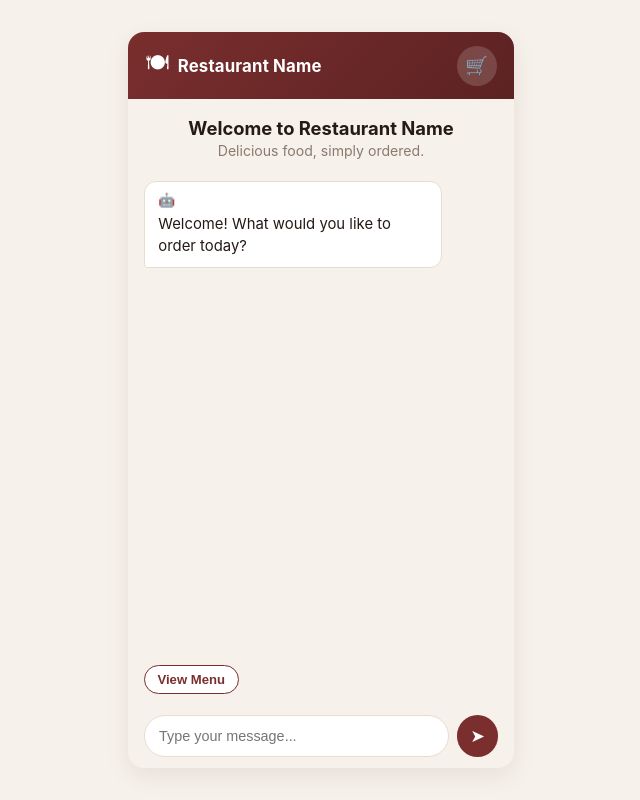
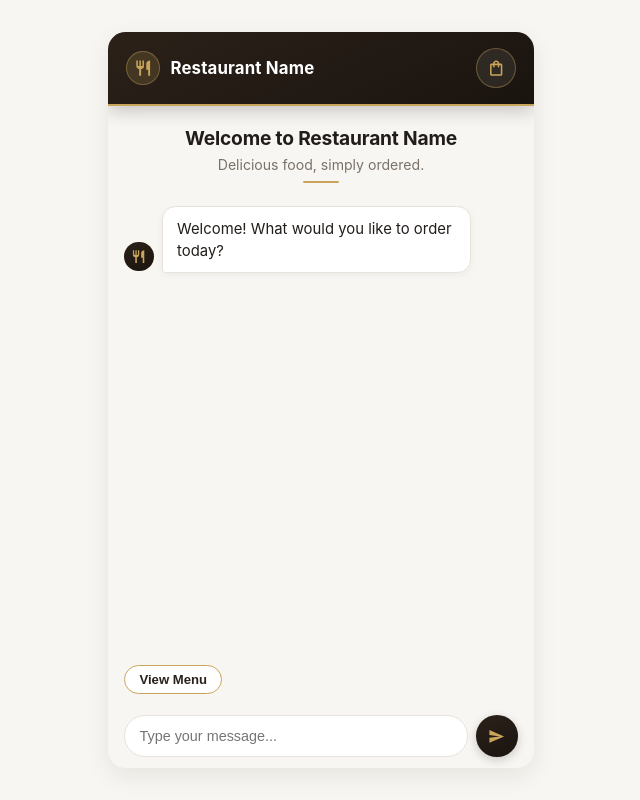
Before and after one commit to SomnathRaj/ai-restraunt-chat-agent, a Flask app: page / in a window 1280 px wide. Shown: the whole page, without its empty margins (319-959 px from the left). Run offline with Flask 3, Linux system fonts and the light colour scheme; data that the repository does not hold is empty; parts of the project's set-up code (start-up, migrations or seed data) failed here and were passed over.

Commit message:
UI updated added GSTNO

```diff
--- a/app/static/css/style.css
+++ b/app/static/css/style.css
@@ -1,22 +1,31 @@
-/* Premium restaurant chat ordering UI (PRD Sections 51-60). */
+/* Premium restaurant chat ordering UI (PRD Sections 51-60).
+
+   Palette: deep espresso/charcoal + refined brass/gold, on a warm ivory
+   surface -- the classic fine-dining web palette (dark + gold + cream),
+   replacing an earlier flat, single-tone maroon that read more "roadside
+   dhaba" than "upscale dining." Two-tone by design: brand (dark) owns
+   structural chrome (header, user bubbles), accent (gold) owns anything
+   actionable (buttons, prices, focus rings) -- that separation is what
+   keeps the UI from reading as one flat color used everywhere. */
 
 :root {
-  --brand: #7a2e2e;
-  --brand-dark: #5c2222;
-  --brand-light: #a8453f;
-  --accent: #d9a441;
-  --bg: #f6f1ea;
+  --brand: #2b2119;
+  --brand-dark: #1a140f;
+  --brand-light: #4a3a2c;
+  --accent: #c9a55c;
+  --accent-dark: #a8843f;
+  --bg: #f8f6f2;
   --surface: #ffffff;
-  --text: #241a16;
-  --text-muted: #8a7a70;
-  --border: #e6dcd0;
-  --success: #2f7a4f;
+  --text: #211d1a;
+  --text-muted: #7a7168;
+  --border: #e8e3da;
+  --success: #2f8f4e;
   --danger: #b23b3b;
-  --radius-lg: 1rem;
-  --radius-md: 0.75rem;
-  --radius-sm: 0.5rem;
-  --shadow: 0 8px 24px rgba(36, 26, 22, 0.08);
-  --shadow-lift: 0 12px 28px rgba(36, 26, 22, 0.16);
+  --radius-lg: 1.1rem;
+  --radius-md: 0.85rem;
+  --radius-sm: 0.55rem;
+  --shadow: 0 8px 24px rgba(26, 20, 15, 0.08);
+  --shadow-lift: 0 14px 32px rgba(26, 20, 15, 0.18);
 }
 
 * {
@@ -62,21 +71,36 @@ body {
   display: flex;
   align-items: center;
   justify-content: space-between;
-  padding: 0.85rem 1.1rem;
-  background: linear-gradient(135deg, var(--brand), var(--brand-dark));
+  padding: 1rem 1.1rem;
+  background: linear-gradient(155deg, var(--brand) 0%, var(--brand-dark) 100%);
   color: #fff;
   flex-shrink: 0;
+  box-shadow: 0 2px 0 var(--accent), 0 6px 18px rgba(0, 0, 0, 0.22);
 }
 
 .brand {
   display: flex;
   align-items: center;
-  gap: 0.5rem;
+  gap: 0.65rem;
   min-width: 0;
 }
 
 .brand-logo {
-  font-size: 1.4rem;
+  display: flex;
+  align-items: center;
+  justify-content: center;
+  width: 2.15rem;
+  height: 2.15rem;
+  flex-shrink: 0;
+  border-radius: 50%;
+  background: rgba(201, 165, 92, 0.18);
+  border: 1px solid rgba(201, 165, 92, 0.4);
+}
+
+.brand-logo svg {
+  width: 1.15rem;
+  height: 1.15rem;
+  fill: var(--accent);
 }
 
 .brand-name {
@@ -96,13 +120,18 @@ body {
   width: 2.5rem;
   height: 2.5rem;
   border-radius: 50%;
-  border: none;
-  background: rgba(255, 255, 255, 0.16);
+  border: 1px solid rgba(201, 165, 92, 0.4);
+  background: rgba(255, 255, 255, 0.08);
   color: #fff;
-  font-size: 1.15rem;
   cursor: pointer;
   transition: background 0.15s ease, transform 0.15s ease;
   flex-shrink: 0;
+}
+
+.cart-toggle svg {
+  width: 1.15rem;
+  height: 1.15rem;
+  fill: var(--accent);
 }
 
 .cart-toggle:hover {
@@ -148,21 +177,37 @@ body {
 /* ---------- Hero ---------- */
 
 #hero {
-  padding: 1.1rem 1.1rem 0.6rem;
+  padding: 1.35rem 1.1rem 0.7rem;
   text-align: center;
   flex-shrink: 0;
 }
 
 #hero h1 {
-  margin: 0 0 0.2rem;
-  font-size: 1.15rem;
+  margin: 0 0 0.3rem;
+  font-size: 1.2rem;
   font-weight: 700;
+  letter-spacing: -0.01em;
 }
 
 #hero p {
   margin: 0;
   color: var(--text-muted);
   font-size: 0.88rem;
+  position: relative;
+  display: inline-block;
+  padding-bottom: 0.6rem;
+}
+
+#hero p::after {
+  content: "";
+  position: absolute;
+  bottom: 0;
+  left: 50%;
+  transform: translateX(-50%);
+  width: 2.25rem;
+  height: 2px;
+  background: var(--accent);
+  border-radius: 999px;
 }
 
 /* ---------- Chat panel ---------- */
@@ -185,14 +230,20 @@ body {
   scroll-behavior: smooth;
 }
 
-.message {
-  max-width: 84%;
-  padding: 0.6rem 0.85rem;
-  border-radius: var(--radius-md);
-  line-height: 1.45;
-  font-size: 0.93rem;
-  word-wrap: break-word;
+.message-row {
+  display: flex;
+  align-items: flex-end;
+  gap: 0.5rem;
+  max-width: 88%;
   animation: message-in 0.28s ease both;
+}
+
+.message-row.user {
+  align-self: flex-end;
+}
+
+.message-row.ai {
+  align-self: flex-start;
 }
 
 @keyframes message-in {
@@ -206,23 +257,42 @@ body {
   }
 }
 
+.message-avatar {
+  display: flex;
+  align-items: center;
+  justify-content: center;
+  width: 1.85rem;
+  height: 1.85rem;
+  flex-shrink: 0;
+  border-radius: 50%;
+  background: linear-gradient(155deg, var(--brand), var(--brand-dark));
+  margin-bottom: 0.1rem;
+}
+
+.message-avatar svg {
+  width: 0.95rem;
+  height: 0.95rem;
+  fill: var(--accent);
+}
+
+.message {
+  min-width: 0;
+  padding: 0.65rem 0.9rem;
+  border-radius: var(--radius-md);
+  line-height: 1.48;
+  font-size: 0.93rem;
+  word-wrap: break-word;
+}
+
 .message.ai {
-  align-self: flex-start;
   background: var(--surface);
   border: 1px solid var(--border);
   border-bottom-left-radius: 0.2rem;
-}
-
-.message.ai::before {
-  content: "🤖";
-  display: block;
-  margin-bottom: 0.2rem;
-  font-size: 0.85rem;
+  box-shadow: 0 2px 8px rgba(26, 20, 15, 0.05);
 }
 
 .message.user {
-  align-self: flex-end;
-  background: var(--brand);
+  background: linear-gradient(155deg, var(--brand), var(--brand-dark));
   color: #fff;
   border-bottom-right-radius: 0.2rem;
 }
@@ -322,20 +413,21 @@ body {
 }
 
 .quick-action {
-  border: 1px solid var(--brand);
+  border: 1px solid var(--accent);
   background: #fff;
   color: var(--brand);
   font-size: 0.82rem;
   font-weight: 600;
-  padding: 0.4rem 0.8rem;
+  padding: 0.4rem 0.9rem;
   border-radius: 999px;
   cursor: pointer;
-  transition: background 0.15s ease, color 0.15s ease;
+  transition: background 0.15s ease, color 0.15s ease, box-shadow 0.15s ease;
 }
 
 .quick-action:hover {
-  background: var(--brand);
-  color: #fff;
+  background: var(--accent);
+  color: var(--brand-dark);
+  box-shadow: 0 4px 12px rgba(201, 165, 92, 0.35);
 }
 
 /* ---------- Menu cards ---------- */
@@ -469,25 +568,34 @@ body {
 }
 
 #chat-input:focus {
-  outline: 2px solid var(--brand-light);
+  outline: 2px solid var(--accent);
   outline-offset: 1px;
 }
 
 .send-button {
+  display: flex;
+  align-items: center;
+  justify-content: center;
   width: 2.6rem;
   height: 2.6rem;
   border-radius: 50%;
   border: none;
-  background: var(--brand);
-  color: #fff;
-  font-size: 1.1rem;
+  background: linear-gradient(155deg, var(--brand), var(--brand-dark));
   cursor: pointer;
   flex-shrink: 0;
-  transition: background 0.15s ease, transform 0.1s ease;
+  transition: transform 0.1s ease, box-shadow 0.15s ease;
+  box-shadow: 0 3px 10px rgba(26, 20, 15, 0.2);
+}
+
+.send-button svg {
+  width: 1.05rem;
+  height: 1.05rem;
+  fill: var(--accent);
+  margin-left: -0.05rem;
 }
 
 .send-button:hover {
-  background: var(--brand-dark);
+  box-shadow: 0 4px 14px rgba(26, 20, 15, 0.3);
 }
 
 .send-button:active {
--- a/app/static/js/chat.js
+++ b/app/static/js/chat.js
@@ -32,6 +32,8 @@
   const sessionId = getOrCreateSessionId();
 
   const log = document.getElementById("chat-log");
+  const aiAvatarTemplate = document.getElementById("ai-avatar-template");
+  const menuCardImageTemplate = document.getElementById("menu-card-image-template");
   const form = document.getElementById("chat-form");
   const input = document.getElementById("chat-input");
   const sendButton = form.querySelector(".send-button");
@@ -108,6 +110,18 @@
 
   function appendMessage(text, role, options) {
     options = options || {};
+
+    const row = document.createElement("div");
+    row.className = "message-row " + role;
+
+    if (role === "ai") {
+      const avatar = document.createElement("span");
+      avatar.className = "message-avatar";
+      avatar.setAttribute("aria-hidden", "true");
+      avatar.appendChild(aiAvatarTemplate.content.cloneNode(true));
+      row.appendChild(avatar);
+    }
+
     const el = document.createElement("div");
     el.className = "message " + role;
     if (options.isError) el.classList.add("error");
@@ -119,7 +133,8 @@
       el.textContent = text;
     }
 
-    log.appendChild(el);
+    row.appendChild(el);
+    log.appendChild(row);
     log.scrollTop = log.scrollHeight;
     return el;
   }
@@ -253,7 +268,7 @@
     const image = document.createElement("div");
     image.className = "menu-card-image";
     image.setAttribute("aria-hidden", "true");
-    image.textContent = "🍽️";
+    image.appendChild(menuCardImageTemplate.content.cloneNode(true));
     card.appendChild(image);
 
     const name = document.createElement("div");
--- a/app/templates/admin/order_invoice.html
+++ b/app/templates/admin/order_invoice.html
@@ -111,7 +111,7 @@
   </style>
 </head>
 <body onload="window.print()">
-  <p class="inv-center inv-title">{{ config.RESTAURANT_NAME }}<br />INVOICE</p>
+  <p class="inv-center inv-title">{{ config.RESTAURANT_NAME }}<br />INVOICE<br />GSTIN:{{ config.GSTINNO }}</p>
   <hr class="inv-rule" />
   <p>
     Order: {{ order.order_id }}<br />
--- a/app/templates/index.html
+++ b/app/templates/index.html
@@ -10,11 +10,13 @@
   <div id="app">
     <header id="topbar">
       <div class="brand">
-        <span class="brand-logo" aria-hidden="true">🍽</span>
+        <span class="brand-logo" aria-hidden="true">
+          <svg viewBox="0 0 24 24"><path d="M11 9H9V2H7v7H5V2H3v7c0 2.12 1.66 3.84 3.75 3.97V22h2.5v-9.03A3.99 3.99 0 0 0 13 9V2h-2v7zm5-3v8h2.5v8H21V2c-2.76 0-5 2.24-5 4z"/></svg>
+        </span>
         <span class="brand-name">{{ restaurant_name }}</span>
       </div>
       <button id="cart-toggle" class="cart-toggle" type="button" aria-label="View your order">
-        <span aria-hidden="true">🛒</span>
+        <svg viewBox="0 0 24 24" aria-hidden="true"><path d="M18 6h-2c0-2.21-1.79-4-4-4S8 3.79 8 6H6c-1.1 0-2 .9-2 2v12c0 1.1.9 2 2 2h12c1.1 0 2-.9 2-2V8c0-1.1-.9-2-2-2zm-6-2c1.1 0 2 .9 2 2h-4c0-1.1.9-2 2-2zm6 16H6V8h2v2c0 .55.45 1 1 1s1-.45 1-1V8h4v2c0 .55.45 1 1 1s1-.45 1-1V8h2v12z"/></svg>
         <span id="cart-count" class="cart-count" hidden>0</span>
       </button>
     </header>
@@ -28,7 +30,9 @@
       <div id="chat-log" aria-live="polite"></div>
 
       <div id="typing-indicator" class="typing-indicator" hidden>
-        <span class="avatar" aria-hidden="true">🤖</span>
+        <span class="avatar" aria-hidden="true">
+          <svg viewBox="0 0 24 24"><path d="M11 9H9V2H7v7H5V2H3v7c0 2.12 1.66 3.84 3.75 3.97V22h2.5v-9.03A3.99 3.99 0 0 0 13 9V2h-2v7zm5-3v8h2.5v8H21V2c-2.76 0-5 2.24-5 4z"/></svg>
+        </span>
         <span class="dots"><i></i><i></i><i></i></span>
       </div>
 
@@ -38,7 +42,9 @@
 
       <form id="chat-form" autocomplete="off">
         <input id="chat-input" type="text" placeholder="Type your message..." aria-label="Message" />
-        <button type="submit" class="send-button" aria-label="Send message">➤</button>
+        <button type="submit" class="send-button" aria-label="Send message">
+          <svg viewBox="0 0 24 24" aria-hidden="true"><path d="M2 21l21-9L2 3v7l15 2-15 2z"/></svg>
+        </button>
       </form>
     </main>
   </div>
@@ -47,7 +53,9 @@
   <aside id="cart-panel" class="cart-panel" hidden aria-label="Your order">
     <div class="cart-panel-header">
       <h2>Your Order</h2>
-      <button id="cart-close" type="button" aria-label="Close">✕</button>
+      <button id="cart-close" type="button" aria-label="Close">
+        <svg viewBox="0 0 24 24" aria-hidden="true"><path d="M18.3 5.71 12 12l6.3 6.29-1.41 1.42L10.59 13.4 4.3 19.71 2.88 18.3 9.17 12 2.88 5.71 4.3 4.29l6.29 6.3 6.29-6.3z"/></svg>
+      </button>
     </div>
     <div id="cart-items" class="cart-items"></div>
     <div class="cart-notes" id="cart-notes" hidden></div>
@@ -57,6 +65,13 @@
     </div>
   </aside>
 
+  <template id="ai-avatar-template">
+    <svg viewBox="0 0 24 24" aria-hidden="true"><path d="M11 9H9V2H7v7H5V2H3v7c0 2.12 1.66 3.84 3.75 3.97V22h2.5v-9.03A3.99 3.99 0 0 0 13 9V2h-2v7zm5-3v8h2.5v8H21V2c-2.76 0-5 2.24-5 4z"/></svg>
+  </template>
+  <template id="menu-card-image-template">
+    <svg viewBox="0 0 24 24" aria-hidden="true"><path d="M11 9H9V2H7v7H5V2H3v7c0 2.12 1.66 3.84 3.75 3.97V22h2.5v-9.03A3.99 3.99 0 0 0 13 9V2h-2v7zm5-3v8h2.5v8H21V2c-2.76 0-5 2.24-5 4z"/></svg>
+  </template>
+
   <script src="{{ url_for('static', filename='js/chat.js') }}"></script>
 </body>
 </html>
--- a/config.py
+++ b/config.py
@@ -49,3 +49,4 @@ class Config:
 
     MAX_ITEM_QUANTITY = 50
     INSTRUCTIONS_MAX_LENGTH = 200
+    GSTINNO = os.environ.get("GSTINNO", "")
```
Also changed, not shown: other parts of app/static/css/style.css (+66 -20 lines), app/ai/system_prompt.py (+43 -21 lines), 1 other file.
